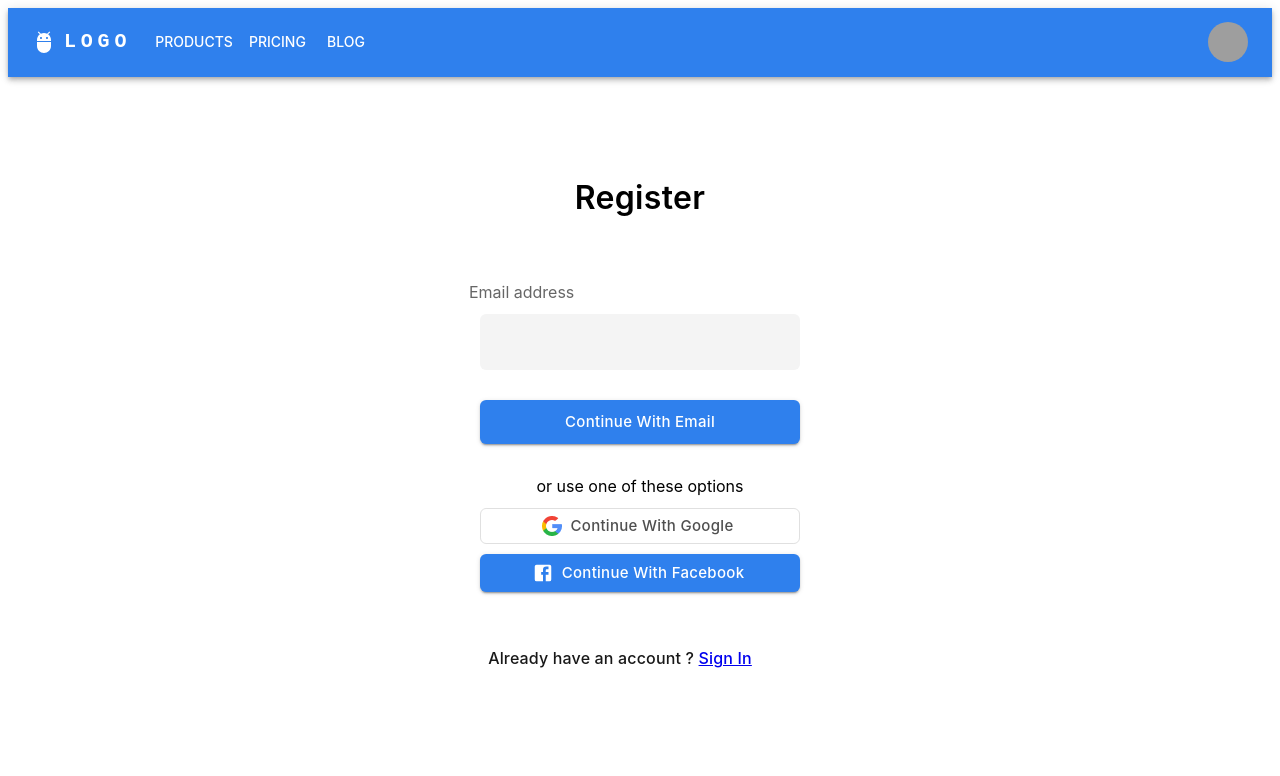
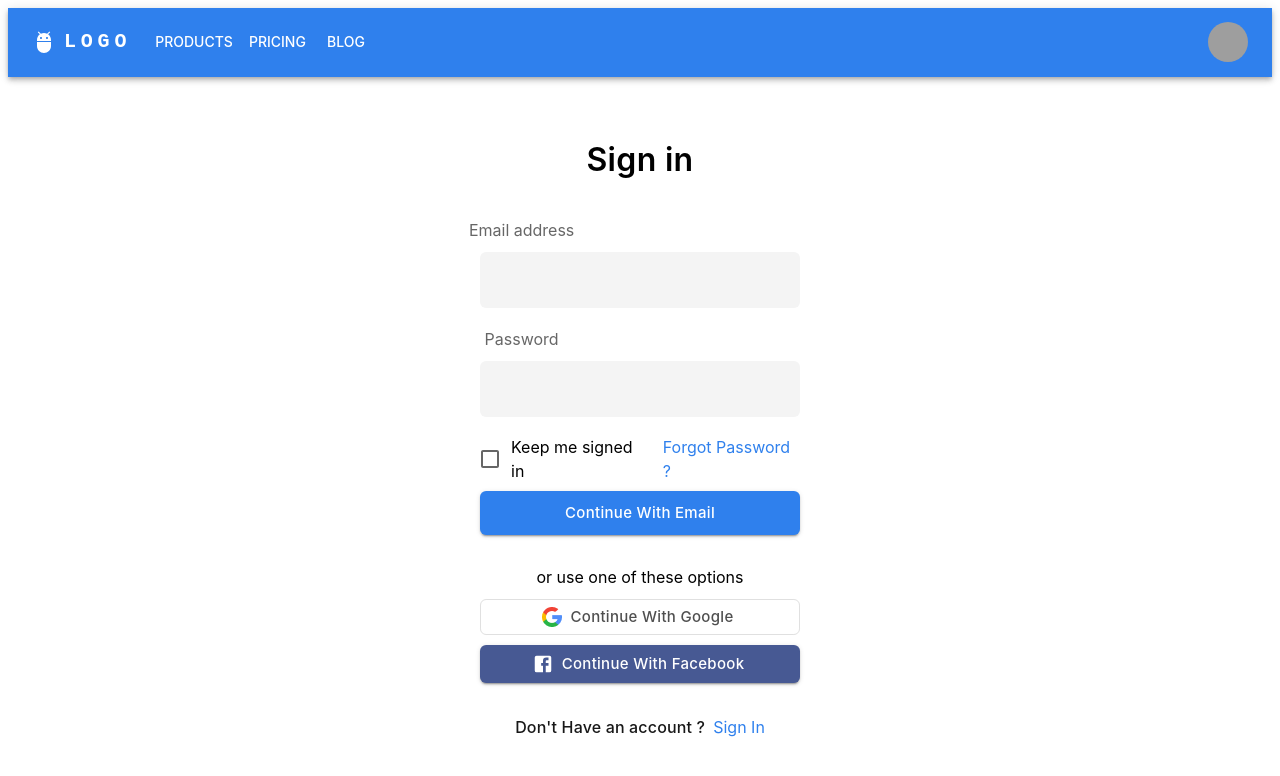
Before and after one commit to Lokmane04/Travio, a Next.js app: page /signin in a window 1280 px wide. Shown: the top 776 px of the page. Built offline with nearby package versions, Linux system fonts and the light colour scheme; grey boxes are pictures that could not be loaded.

Commit message:
creating the signIn , signUp routes with a link

```diff
--- a/app/signin/page.tsx
+++ b/app/signin/page.tsx
@@ -1,13 +1,20 @@
 import * as React from 'react';
-import { Box, InputBase, InputLabel, Typography } from '@mui/material';
+import {
+  Box,
+  InputBase,
+  InputLabel,
+  Typography,
+  Checkbox,
+  FormControlLabel,
+  Stack,
+} from '@mui/material';
 import Image from 'next/image';
 import { StyledButton } from '../../theme';
 import FacebookIcon from '@mui/icons-material/Facebook';
 import Link from 'next/link';
-
-const SignIn = () => {
+const SignUp = () => {
   return (
-    <Box mt="8%">
+    <Box mt="5%">
       <Box
         display="flex"
         flexDirection="column"
@@ -18,8 +25,8 @@ const SignIn = () => {
           textAlign: 'left',
         }}
       >
-        <Typography variant="h1" mb="64px">
-          Register
+        <Typography variant="h1" mb="40px">
+          Sign in
         </Typography>
         <InputLabel htmlFor="email-input" sx={{ mr: '74%' }}>
           Email address
@@ -28,12 +35,39 @@ const SignIn = () => {
           id="email-input"
           fullWidth
           sx={{
-            m: '10px 0 30px 0',
+            m: '10px 0 20px 0',
             bgcolor: '#f4f4f4',
             borderRadius: '0.38rem',
             p: '12px',
           }}
         />
+        <InputLabel htmlFor="password-input" sx={{ mr: '74%' }}>
+          Password
+        </InputLabel>
+        <InputBase
+          type="password"
+          id="password-input"
+          fullWidth
+          sx={{
+            my: '10px',
+            bgcolor: '#f4f4f4',
+            borderRadius: '0.38rem',
+            p: '12px',
+          }}
+        />
+        <Box
+          display="flex"
+          flexDirection="row"
+          alignItems="center"
+          my={1}
+          width="100%"
+          justifyContent="space-between"
+        >
+          <FormControlLabel control={<Checkbox />} label="Keep me signed in" />
+          <Link href="/forgotpassword" color="blue" style={{ textDecoration: 'none' }}>
+            <Typography color="primary">Forgot Password ?</Typography>
+          </Link>
+        </Box>
         <StyledButton
           variant="contained"
           size="large"
@@ -58,17 +92,27 @@ const SignIn = () => {
           size="large"
           fullWidth
           variant="contained"
-          sx={{ bgcolor: 'primary[900]' }}
+          sx={{ bgcolor: 'primary.dark' }}
           startIcon={<FacebookIcon />}
         >
           Continue With Facebook
         </StyledButton>
-        <Typography variant="h3" mt={7} mr={5}>
-          Already have an account ? <Link href="/signin"> Sign In</Link>
-        </Typography>
+
+        <Box
+          display="flex"
+          flexDirection="row"
+          alignItems="center"
+          my={4}
+          justifyContent="space-between"
+        >
+          <Typography variant="h3">Don't Have an account ?</Typography>
+          <Link href="/signin" color="blue" style={{ textDecoration: 'none', marginLeft: '8px' }}>
+            <Typography color="primary">Sign In</Typography>
+          </Link>
+        </Box>
       </Box>
     </Box>
   );
 };
 
-export default SignIn;
+export default SignUp;
--- a/theme.ts
+++ b/theme.ts
@@ -4,27 +4,13 @@ import { Button, createTheme, styled } from '@mui/material';
 const theme = createTheme({
   palette: {
     primary: {
-      '100': '#dbeafe',
-      '200': '#bfdbfe',
-      '300': '#bfdbfe',
-      '400': '#60a5fa',
-      '500': '#2F80ED',
-      '600': '#2563eb',
-      '700': '#1d4ed8',
-      '800': '#1e40af',
-      '900': '#475993',
+      main: '#2F80ED',
+      dark: '#475993',
     },
     secondary: {
-      A400: '#5f4f4f',
-      '100': '#FCEFCA',
-      '200': '#fde68a',
-      '300': '#fcd34d',
-      '400': '#F2C94C',
-      '500': '#f59e0b',
-      '600': '#F2994A',
-      '700': '#b45309',
-      '800': '#92400e',
-      '900': '#78350f',
+      main: '#F2994A',
+      light: '#FCEFCA',
+      dark: '#F2C94C',
     },
     success: {
       main: '#219653',
@@ -32,6 +18,11 @@ const theme = createTheme({
     },
     error: {
       main: '#EB5757',
+    },
+    grey: {
+      '100': '#F2F2F2',
+      '300': '#E0E0E0',
+      '500': '#4F4F4F',
     },
     background: {
       default: '#FFF',
```
Also changed, not shown: app/forgotpassword/page.tsx (added, +7 -0 lines), app/signup/page.tsx (+4 -3 lines).
